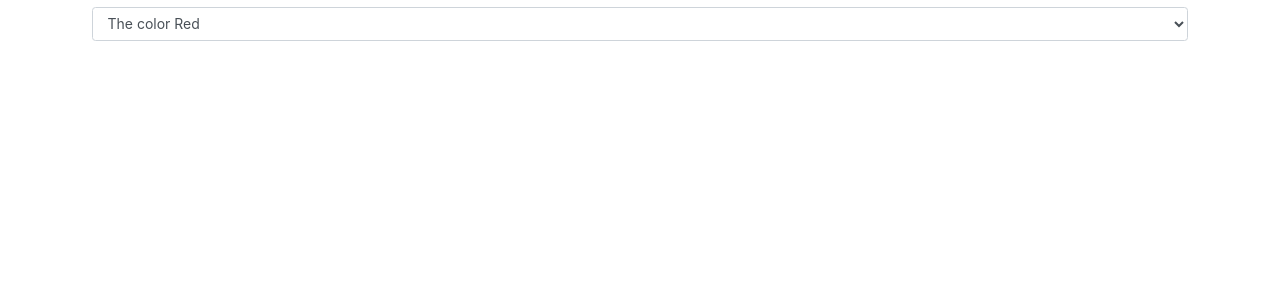
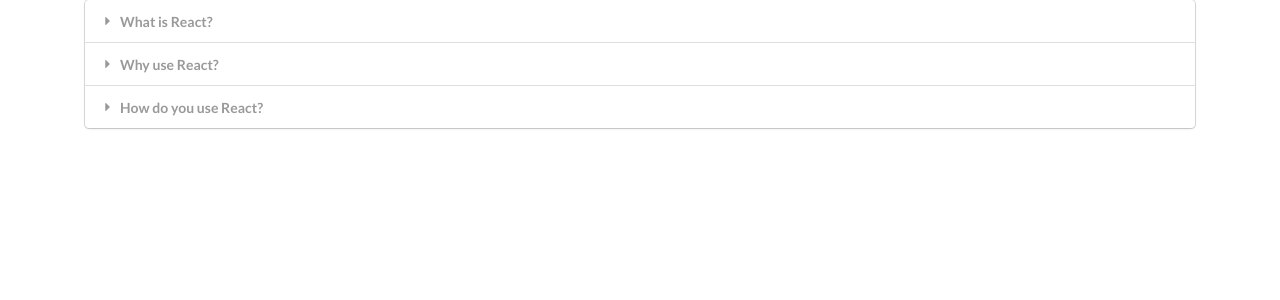
Before and after one commit to OmkarAgnihotri/widgets, a React (Create React App) app: page / in a window 1280 px wide. Shown: the top 300 px of the page. Built offline with nearby package versions, Linux system fonts and the light colour scheme.

Commit message:
accordion component updated

```diff
--- a/src/components/Accordion/Accordion.js
+++ b/src/components/Accordion/Accordion.js
@@ -4,35 +4,33 @@
 
     const [activeIndex, setActiveIndex] = useState(null);
 
-    // onTitleClick = (index) => {
-    //     setActiveIndex(index);
-    // }
+    const onTitleClick = (index) => {
+        setActiveIndex(index);
+    }
 
     const formattedItems = items.map((item,index) => {
-        const activeContent = index === activeIndex ? 'show':'collapse';
-        const collapsedButton = index === activeIndex ? '' :'collapsed';
+        const activeContent = index === activeIndex ? 'active':'';
+        const activeTitle = activeContent;
+
         return (
-            <div
-                key={index}
-                className="accordion-item"
-                onClick={() => setActiveIndex(index)}
-            >
-                <h2 className="accordion-header" >
-                    <button className={`accordion-button ${collapsedButton}` } type="button" >
-                        {item.title}
-                    </button>
-                </h2>
-                <div className={`accordion-collapse bg-light ${activeContent}`} >
-                    <div className="accordion-body">
-                        {item.content}
-                    </div>
+            < >
+                <div
+                    className={`title ${activeTitle}`}
+                    key={index}
+                    onClick={() => onTitleClick(index)}
+                >
+                    <i class="dropdown icon"></i>
+                    {item.title}
                 </div>
-            </div>
+                <div class={`content ${activeContent}`}>
+                    <p className="transition visible ">{item.content}</p>
+                </div>
+            </>
         )
     });
 
     return (
-        <div classNameName="accordion">{formattedItems}</div>
+        <div className="ui styled fluid accordion">{formattedItems}</div>
     );
 }
 
--- a/src/components/App/App.js
+++ b/src/components/App/App.js
@@ -39,13 +39,13 @@
     const [selected, setSelected ] = useState(options[0])
     return (
         <div className="container">
-            {/* <Accordion items={items} /> */}
+            <Accordion items={items} />
             {/* <Search /> */}
-            <Dropdown
+            {/* <Dropdown
                 options={options}
                 selected={selected}
                 onSelectedChange={setSelected}
-            />
+            /> */}
         </div>
     )
 }
```
Also changed, not shown: 1 other file (tests, documents, lock files or other folders).
